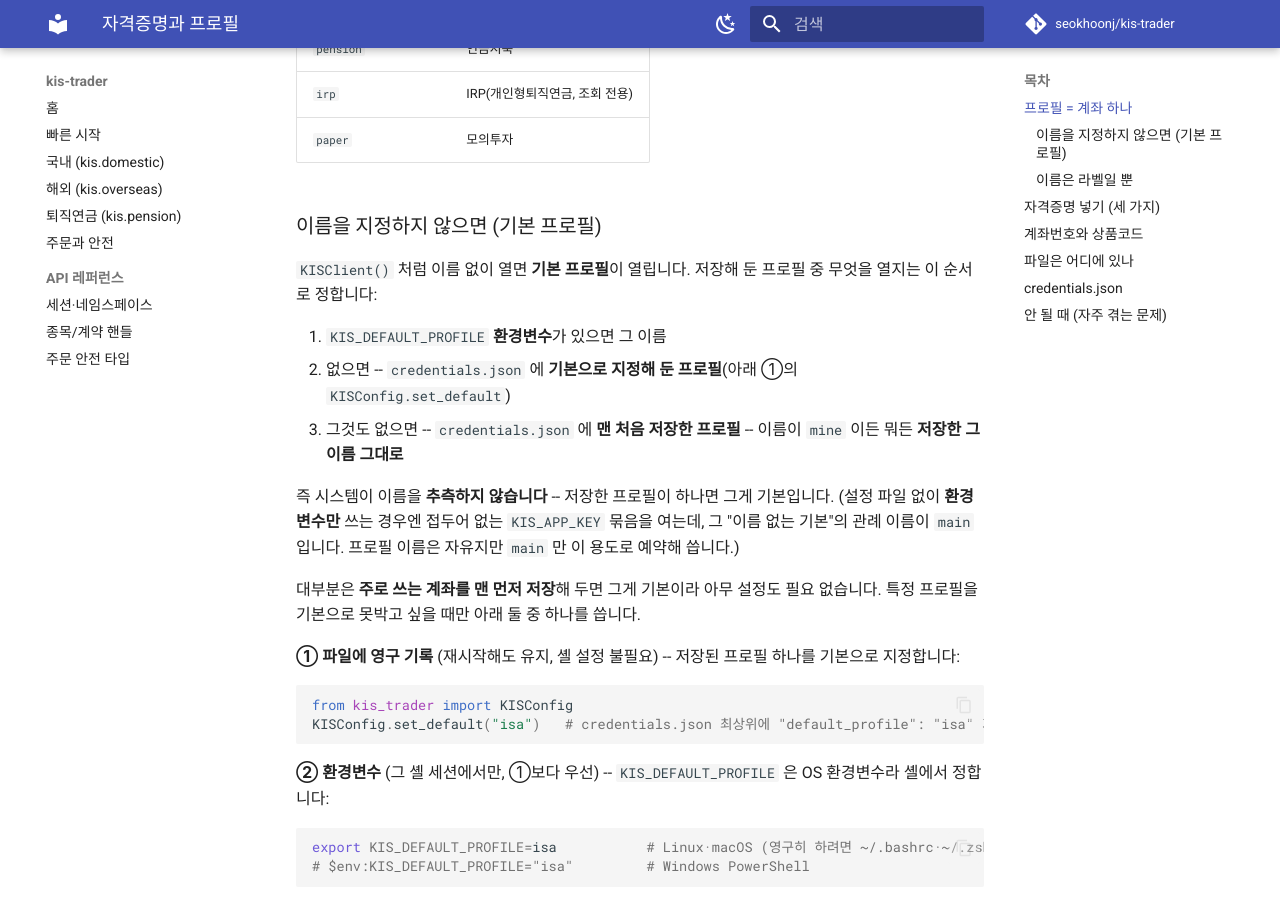
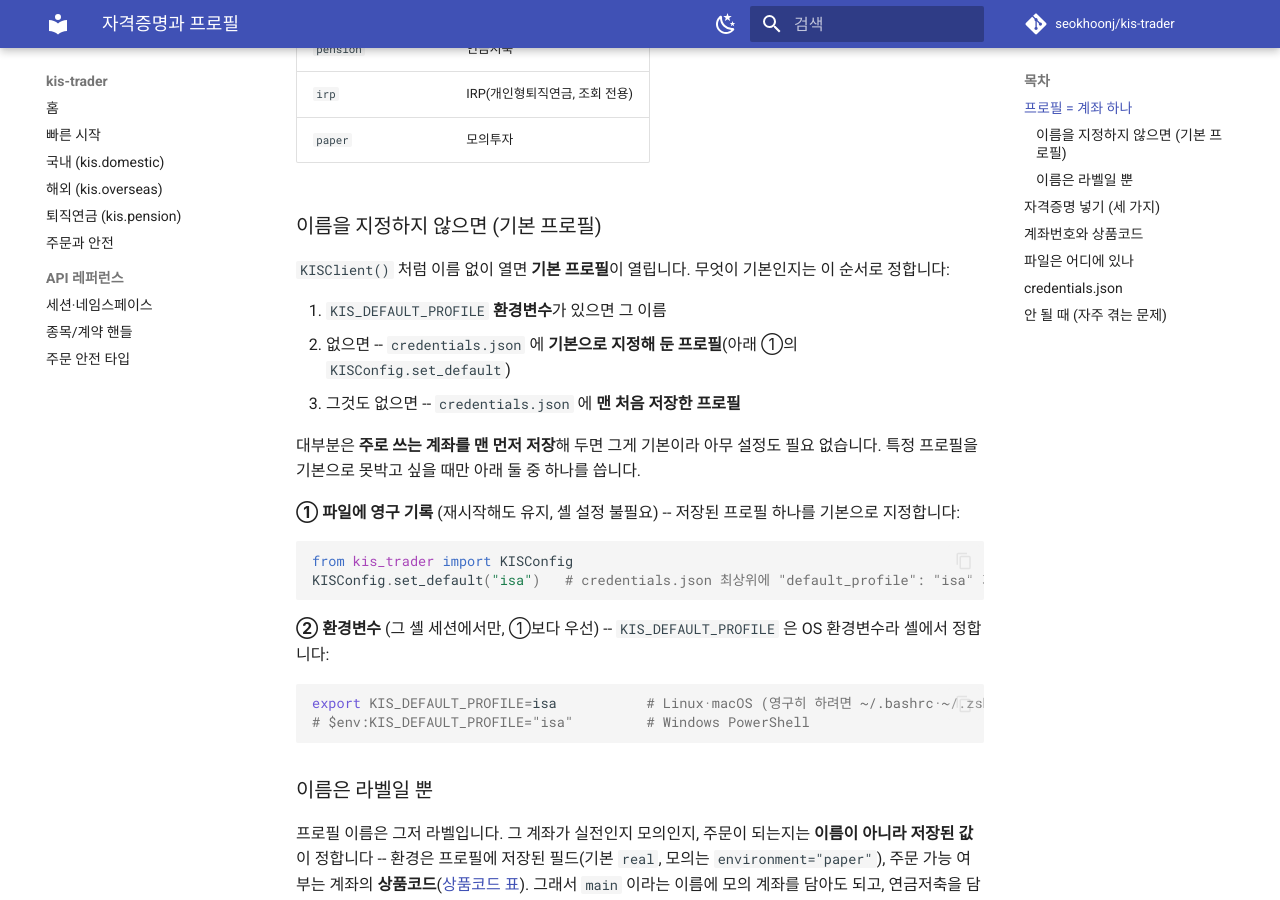
Before and after one commit to seokhoonj/kis-trader, an MkDocs documentation site: the page built from docs/configuration.md, in a window 1280 px wide and 900 px high, scrolled down 920 px. Built offline with MkDocs 1.6.1 and Material for MkDocs 9.7.7, drawn with Linux system fonts in a browser that asks for light colours; comment, search, counter and statistics services are not loaded.

Commit message:
docs: drop the redundant fourth default-profile fallback step
The three preceding steps already cover profile selection; the removed line
read as if "main" were a designated name rather than a free one.

```diff
--- a/docs/configuration.md
+++ b/docs/configuration.md
@@ -42,15 +42,11 @@ KISClient(profile="isa")   # "isa" 라 저장해 둔 계좌로 세션을 엽니
 
 ### 이름을 지정하지 않으면 (기본 프로필)
 
-`KISClient()` 처럼 이름 없이 열면 **기본 프로필**이 열립니다. 저장해 둔 프로필 중 무엇을 열지는 이 순서로 정합니다:
+`KISClient()` 처럼 이름 없이 열면 **기본 프로필**이 열립니다. 무엇이 기본인지는 이 순서로 정합니다:
 
 1. `KIS_DEFAULT_PROFILE` **환경변수**가 있으면 그 이름
 2. 없으면 -- `credentials.json` 에 **기본으로 지정해 둔 프로필**(아래 ①의 `KISConfig.set_default`)
-3. 그것도 없으면 -- `credentials.json` 에 **맨 처음 저장한 프로필** -- 이름이 `mine` 이든 뭐든 **저장한 그 이름 그대로**
-
-즉 시스템이 이름을 **추측하지 않습니다** -- 저장한 프로필이 하나면 그게 기본입니다. (설정 파일 없이
-**환경변수만** 쓰는 경우엔 접두어 없는 `KIS_APP_KEY` 묶음을 여는데, 그 "이름 없는 기본"의 관례 이름이
-`main` 입니다. 프로필 이름은 자유지만 `main` 만 이 용도로 예약해 씁니다.)
+3. 그것도 없으면 -- `credentials.json` 에 **맨 처음 저장한 프로필**
 
 대부분은 **주로 쓰는 계좌를 맨 먼저 저장**해 두면 그게 기본이라 아무 설정도 필요 없습니다. 특정 프로필을
 기본으로 못박고 싶을 때만 아래 둘 중 하나를 씁니다.
```
